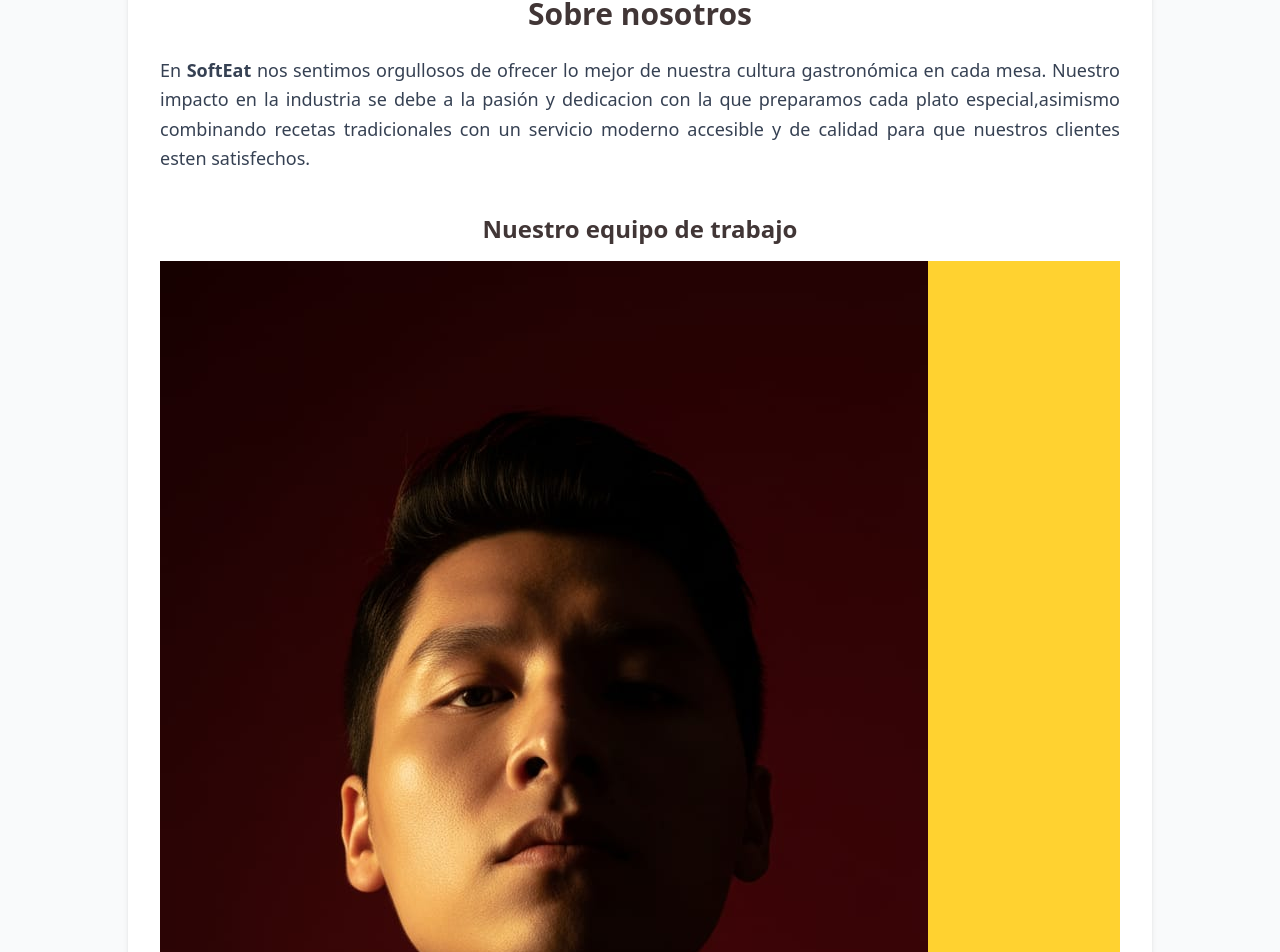
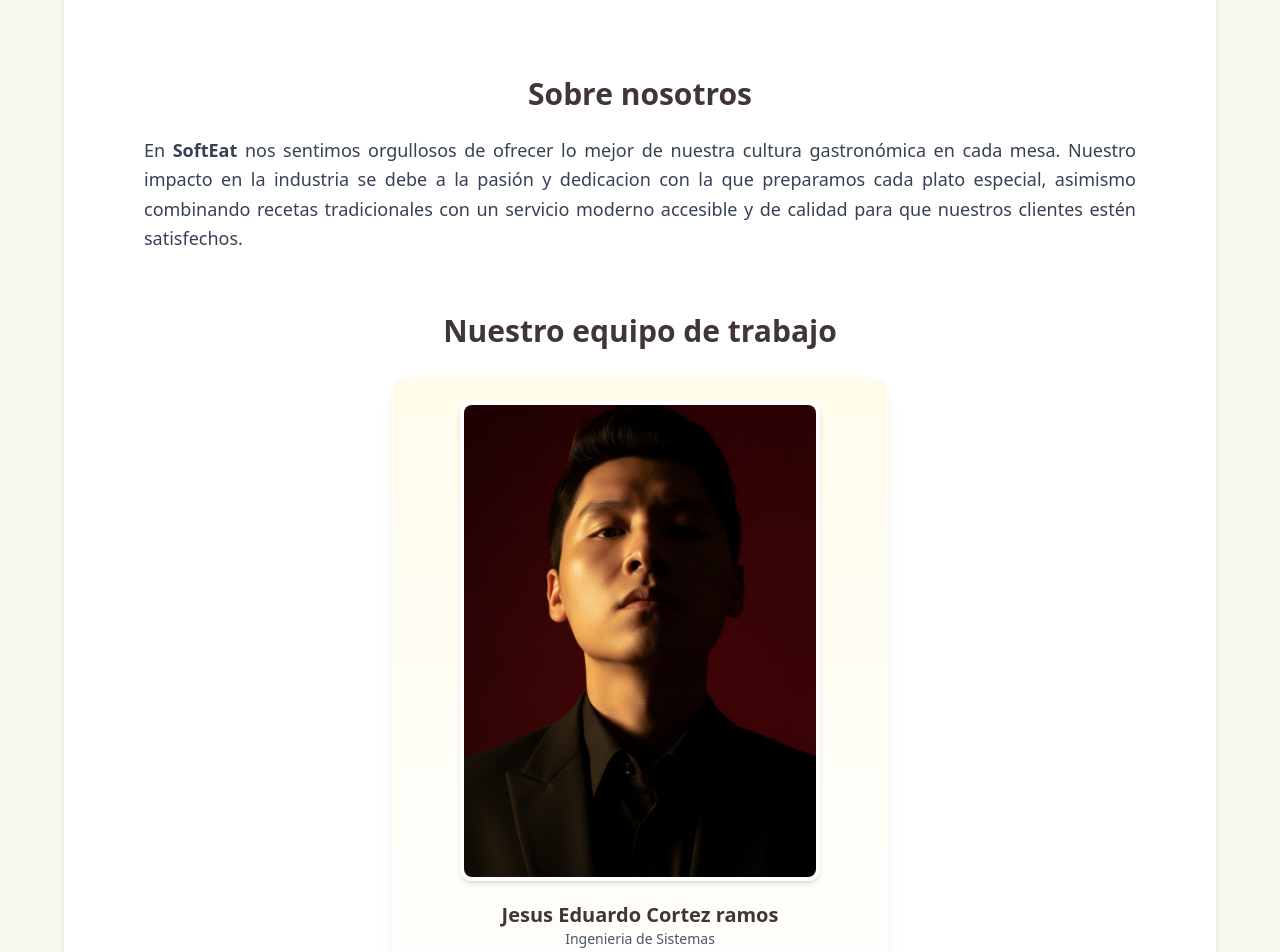
Before and after one commit to JesusCortezCr/Frontend-ComidaPeruana, a React (Vite) app: page /nosotros in a window 1280 px wide. Shown: the part 180-1132 px from the top of the page. Built offline with nearby package versions, Linux system fonts and the light colour scheme.

Commit message:
feat(ui): Animacion y mejora de estilos en la seccion de 'Nosotros'

```diff
--- a/package.json
+++ b/package.json
@@ -12,11 +12,12 @@
   "dependencies": {
     "@tailwindcss/vite": "^4.1.13",
     "axios": "^1.12.2",
+    "framer-motion": "^12.23.24",
     "lucide-react": "^0.544.0",
     "react": "^19.1.1",
     "react-dom": "^19.1.1",
     "react-router": "^7.9.0",
-    "react-router-dom": "^7.9.1",
+    "react-router-dom": "^7.9.4",
     "tailwindcss": "^4.1.13"
   },
   "devDependencies": {
--- a/src/index.css
+++ b/src/index.css
@@ -1 +1,22 @@
 @import 'tailwindcss';
+
+@keyframes fade-in {
+  0% {
+    opacity: 0;
+    transform: translateY(15px);
+  }
+  100% {
+    opacity: 1;
+    transform: translateY(0);
+  }
+}
+
+.animate-fade-in {
+  animation: fade-in 0.8s ease-out forwards;
+}
+
+.delay-100 { animation-delay: 0.1s; }
+.delay-200 { animation-delay: 0.2s; }
+.delay-300 { animation-delay: 0.3s; }
+.delay-400 { animation-delay: 0.4s; }
+.delay-500 { animation-delay: 0.5s; }
--- a/src/pages/Nosotros.tsx
+++ b/src/pages/Nosotros.tsx
@@ -1,42 +1,56 @@
-import MiembrosCard from "../components/MiembrosCard";
+
 import { Integrantes } from "../data/Integrantes";
 
 const Nosotros = () => {
   return (
-    <div className="w-full min-h-screen bg-gray-50 p-6 md:p-12">
-      <div className="max-w-5xl mx-auto bg-white rounded-2xl shadow-md p-8">
+    <div className="w-full min-h-screen bg-[#dad69b2c] p-6 md:p-15 ">
+      <div className="max-w-6xl mx-auto bg-white rounded-2xl shadow-md p-9 md:p-20">
 
-        <h1 className="text-3xl font-bold text-center text-[#413636] mb-6">
+        <h1 className="text-3xl font-bold text-center text-[#413636] mb-6 opacity-0 translate-y-5 animate-fade-in">
           Sobre nosotros
         </h1>
 
-
-        <p className="text-gray-700 text-lg leading-relaxed mb-6 text-justify">
+        <p className="text-gray-700 text-lg leading-relaxed mb-6 text-justify opacity-0 translate-y-5 animate-fade-in delay-100">
           En <span className="font-semibold">SoftEat</span> nos sentimos
           orgullosos de ofrecer lo mejor de nuestra cultura gastronómica en cada mesa.
           Nuestro impacto en la industria se debe a la pasión y dedicacion con la que preparamos
-          cada plato especial,asimismo combinando recetas tradicionales con un servicio moderno accesible y de calidad para que nuestros clientes esten satisfechos.
+          cada plato especial, asimismo combinando recetas tradicionales con un servicio moderno accesible y de calidad para que nuestros clientes estén satisfechos.
         </p>
 
-        <div className="mt-10">
-          <h2 className="text-2xl font-semibold text-center text-[#413636] mb-4">
+        <div className="mt-10 opacity-0 translate-y-5 animate-fade-in delay-200">
+          <h2 className="text-3xl font-bold text-center text-[#413636] mb-6 opacity-0 translate-y-5 animate-fade-in">
             Nuestro equipo de trabajo
           </h2>
+          <br />
 
-          <div className="">
-            <div className="bg-amber-300">
-              {Integrantes.map((miembro)=>(
-                <MiembrosCard key={miembro.id}  imagen={miembro.imagen} nombre={miembro.nombre} descripcion={miembro.descripcion} carrera={miembro.carrera}></MiembrosCard>
-              ))}
-            </div>
+          <div className="flex flex-col items-center space-y-12">
+            {Integrantes.map((miembro, i) => (
+              <div
+                key={miembro.id}
+                className="flex flex-col items-center bg-gradient-to-b from-amber-50 to-white rounded-2xl shadow-lg p-6 w-full sm:w-3/4 md:w-2/3 lg:w-1/2 transition-all duration-500 hover:scale-105 hover:shadow-2xl"
+                style={{ animationDelay: `${i * 150}ms` }}
+              >
+                <img
+                  src={miembro.imagen}
+                  alt={miembro.nombre}
+                  className="w-90 h-120 object-cover rounded-xl mb-5 border-4 border-white shadow-md"
+                />
+                <h3 className="text-xl font-bold text-[#413636]">{miembro.nombre}</h3>
+                <p className="text-gray-600 text-sm mb-1">{miembro.carrera}</p>
+                <p className="text-gray-700 text-center mt-2 px-4">
+                  {miembro.descripcion}
+                </p>
+              </div>
+            ))}
           </div>
-          <p className="text-center text-gray-600 mt-4">
+
+          <p className="text-center text-gray-600 mt-10">
             Un equipo comprometido en rescatar la esencia de nuestra cocina peruana.
           </p>
         </div>
+        <br />
 
-
-        <div className="mt-10">
+        <div className="mt-10 opacity-0 translate-y-5 animate-fade-in delay-300">
           <p className="text-gray-700 text-lg leading-relaxed text-justify">
             Ofrecemos una amplia variedad de comidas típicas de nuestro Perú, como el clásico
             <span className="font-semibold"> Ceviche</span>, el delicioso
@@ -46,41 +60,57 @@ const Nosotros = () => {
             nuestras regiones.
           </p>
         </div>
+        <br />
 
-
-        <div className="mt-12 grid grid-cols-1 md:grid-cols-2 gap-6">
-          <div className="bg-[#E56767] text-white p-6 rounded-xl shadow-md transition-transform duration-200 hover:scale-105">
+        <div className="mt-12 grid grid-cols-1 md:grid-cols-2 gap-6 opacity-0 translate-y-5 animate-fade-in delay-400">
+          <div className="bg-[#E56767] text-white p-6 rounded-xl shadow-md transition-transform duration-300 hover:scale-105">
             <h2 className="text-xl font-bold mb-3">Misión</h2>
             <p>
-              Nuestra mision es poder brindar experiencias gastronómicas únicas que difundan las recetas
+              Nuestra misión es poder brindar experiencias gastronómicas únicas que difundan las recetas
               más representativas de nuestra cocina peruana, compartiendo tradición y
               sabor en cada plato.
             </p>
           </div>
 
-          <div className="bg-[#473B3B] text-white p-6 rounded-xl shadow-md transition-transform duration-200 hover:scale-105">
+
+          <div className="bg-[#473B3B] text-white p-6 rounded-xl shadow-md transition-transform duration-300 hover:scale-105">
             <h2 className="text-xl font-bold mb-3">Visión</h2>
             <p>
-              Nuestra vision es poder ser reconocidos como líderes en la difusión de la gastronomía
-              peruana, innovando siempre en la preaparacion de nuestros platos sin perder nuestras raíces y llevando los sabores
+              Nuestra visión es poder ser reconocidos como líderes en la difusión de la gastronomía
+              peruana, innovando siempre en la preparación de nuestros platos sin perder nuestras raíces y llevando los sabores
               del Perú al mundo entero.
             </p>
           </div>
         </div>
+        <br />
 
-        <div className="mt-10">
-          <h2 className="text-2xl font-semibold text-center text-[#413636] mb-4">
+        <div className="mt-10 opacity-0 translate-y-5 animate-fade-in delay-600">
+          <h2 className="text-3xl font-bold text-center text-[#413636] mb-6 opacity-0 translate-y-5 animate-fade-in">
             Un poco de nuestra variedad de platos
-            <br />
-            <br />
           </h2>
           <div className="grid grid-cols-1 sm:grid-cols-2 md:grid-cols-3 gap-8">
-            <img src="/ceviche.png" alt="" className="rounded-xl shadow-md object-cover h-48 w-full transition-transform duration-200 hover:scale-105"/>
-            <img src="/lomoSaltado.png" alt="" className="rounded-xl shadow-md object-cover h-48 w-full transition-transform duration-200 hover:scale-105"/>
-            <img src="/causaRellena.png" alt="" className="rounded-xl shadow-md object-cover h-48 w-full transition-transform duration-200 hover:scale-105"/>
-            <img src="/ajiGallina.png" alt="" className="rounded-xl shadow-md object-cover h-48 w-full transition-transform duration-200 hover:scale-105"/>
-            <img src="/anticuchos.png" alt="" className="rounded-xl shadow-md object-cover h-48 w-full transition-transform duration-200 hover:scale-105"/>
-            <img src="/papaHuancaina.png" alt="" className="rounded-xl shadow-md object-cover h-48 w-full transition-transform duration-200 hover:scale-105"/>
+            {[
+              { src: "/ceviche.png", nombre: "Ceviche", desc: "El famoso plato peruano con pescado fresco" },
+              { src: "/lomoSaltado.png", nombre: "Lomo Saltado", desc: "Fusión perfecta entre lo criollo y lo oriental" },
+              { src: "/causaRellena.png", nombre: "Causa Rellena", desc: "Papa amarilla, ají y creatividad peruana" },
+              { src: "/ajiGallina.png", nombre: "Ají de Gallina", desc: "Salsa cremosa con el sabor de casa" },
+              { src: "/anticuchos.png", nombre: "Anticuchos", desc: "Tradición y sabor" },
+              { src: "/papaHuancaina.png", nombre: "Papa a la Huancaína", desc: "Entrada típica con salsa amarilla" }
+            ].map((plato, i) => (
+              <div
+                key={i}
+                className="flex flex-col items-center bg-white rounded-xl shadow-md p-4 hover:shadow-lg transition-transform duration-300 hover:scale-105 opacity-0 translate-y-5 animate-fade-in"
+                style={{ animationDelay: `${i * 100}ms` }}
+              >
+                <img
+                  src={plato.src}
+                  alt={plato.nombre}
+                  className="h-32 w-32 object-cover rounded-lg mb-3"
+                />
+                <h3 className="text-lg font-semibold text-[#413636]">{plato.nombre}</h3>
+                <p className="text-sm text-gray-600 text-center mt-1">{plato.desc}</p>
+              </div>
+            ))}
           </div>
         </div>
 
```
Also changed, not shown: 1 other file (tests, documents, lock files or other folders).
